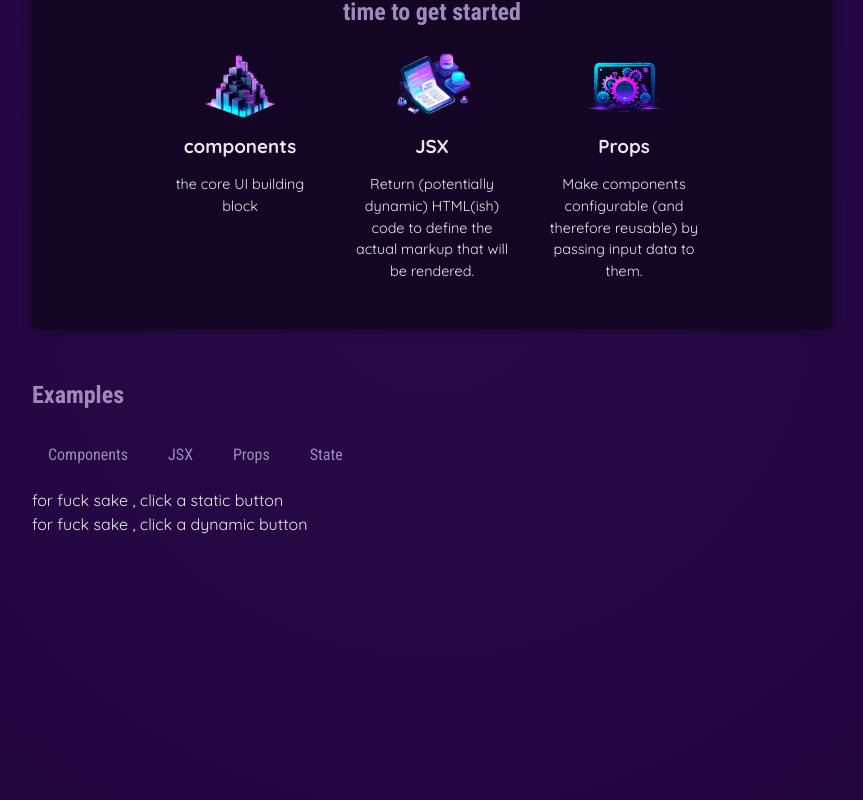
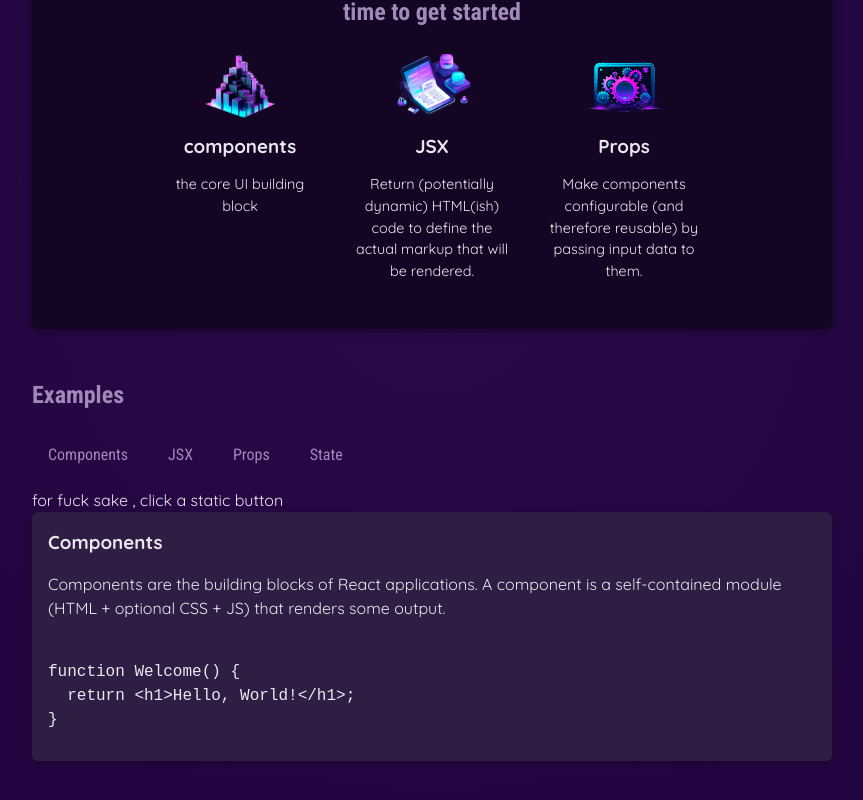
Before and after one commit to Rayannick/React, a React (Vite) app: page / in a window 1280 px wide. Shown: the part 370-1170 px from the top of the page, without its empty margins (208-1071 px from the left). Built offline with nearby package versions, Linux system fonts and the light colour scheme.

Commit message:
one mistake cost me 2 hours

```diff
--- a/index.html
+++ b/index.html
@@ -8,6 +8,7 @@
   </head>
   <body>
     <div id="root"></div>
+    <div id="root1"></div>
     <script type="module" src="/src/index.jsx"></script>
   </body>
 </html>
--- a/src/App.jsx
+++ b/src/App.jsx
@@ -1,9 +1,13 @@
-import componentsImg1 from "./assets/components.png";
-import { CORE_CONCEPTS } from "./data.js";
-import Header from "./component/header.jsx";
+
+import { useState } from 'react';
+
+import { CORE_CONCEPTS } from './data.js';
+import Header from './component/Header.jsx';
 import { CoreConcept, CoreConcept2 } from "./component/coreconcept.jsx";
 import TabButton from "./component/tabbutton.jsx";
-import { useState } from "react";
+import { EXAMPLES } from './data.js';
+import componentsImg1 from "./assets/components.png";
+
 
 console.log("nothing");
 
@@ -12,17 +16,19 @@
   let tabContent = "for fuck sake , click a static button";
 
   // second try :== dynamic value (useState) ====> only "App" function is re-exicuting==>useState" cannot be called at the top level. React Hooks must be called in a React function component
-  const [bitches, selectBitch] = useState(
-    "for fuck sake , click a dynamic button"
-  );
+
+     const [bitches, updatedBitches] = useState('components');
+
+
   function handleSelect(names) {
-    selectBitch(names);
-    tabContent = names;
+    updatedBitches(names)
+    // tabContent = names;
     console.log("A lot of " + names + " bitches");
-    console.log(tabContent);
+    // console.log(tabContent);
+    console.log(bitches);
   }
 
-  console.log("APP COMPONENT EXECUTING");
+
 
   return (
     <div>
@@ -54,16 +60,24 @@
         <section id="examples">
           <h2>Examples</h2>
           <menu>
-            <TabButton bitch={() => handleSelect("Component")}>
+            <TabButton onSelect={() => handleSelect("components")}>
               Components
             </TabButton>
-            <TabButton bitch={() => handleSelect("JSX")}>JSX</TabButton>
-            <TabButton bitch={() => handleSelect("Props")}>Props</TabButton>
-            <TabButton bitch={() => handleSelect("State")}>State</TabButton>
+            <TabButton onSelect={() => handleSelect("jsx")}>JSX</TabButton>
+            <TabButton onSelect={() => handleSelect("props")}>Props</TabButton>
+            <TabButton onSelect={() => handleSelect("state")}>State</TabButton>
           </menu>
           {tabContent}
           <br />
-          {bitches}
+
+          <div id="tab-content">
+            <h3>{EXAMPLES[bitches].title}</h3>
+            <p>{EXAMPLES[bitches].description}</p>
+            <pre>
+              <code>{EXAMPLES[bitches].code}</code>
+            </pre>
+          </div>
+
         </section>
       </main>
     </div>
--- a/src/component/tabbutton.jsx
+++ b/src/component/tabbutton.jsx
@@ -1,11 +1,11 @@
 // eslint-disable-next-line react/prop-types
-export default function TabButton({children,bitch}){
+export default function TabButton({children,onSelect}){
 
 
 
     return (
         <li>
-            <button onClick={bitch}>{children}</button>
+            <button onClick={onSelect}>{children}</button>
         </li>
     )
 }
--- a/src/data.js
+++ b/src/data.js
@@ -29,3 +29,55 @@
       'React-managed data which, when changed, causes the component to re-render & the UI to update.',
   },
 ];
+
+
+export const EXAMPLES = {
+  components: {
+    title: 'Components',
+    description:
+      'Components are the building blocks of React applications. A component is a self-contained module (HTML + optional CSS + JS) that renders some output.',
+    code: `
+function Welcome() {
+  return <h1>Hello, World!</h1>;
+}`,
+  },
+  jsx: {
+    title: 'JSX',
+    description:
+      'JSX is a syntax extension to JavaScript. It is similar to a template language, but it has full power of JavaScript (e.g., it may output dynamic content).',
+    code: `
+<div>
+  <h1>Welcome {userName}</h1>
+  <p>Time to learn React!</p>
+</div>`,
+  },
+  props: {
+    title: 'Props',
+    description:
+      'Components accept arbitrary inputs called props. They are like function arguments.',
+    code: `
+function Welcome(props) {
+  return <h1>Hello, {props.name}</h1>;
+}`,
+  },
+  state: {
+    title: 'State',
+    description:
+      'State allows React components to change their output over time in response to user actions, network responses, and anything else.',
+    code: `
+function Counter() {
+  const [isVisible, setIsVisible] = useState(false);
+
+  function handleClick() {
+    setIsVisible(true);
+  }
+
+  return (
+    <div>
+      <button onClick={handleClick}>Show Details</button>
+      {isVisible && <p>Amazing details!</p>}
+    </div>
+  );
+}`,
+  },
+};
```
Also changed, not shown: src/App1.jsx (added, +64 -0 lines), src/index.jsx (+8 -0 lines).
